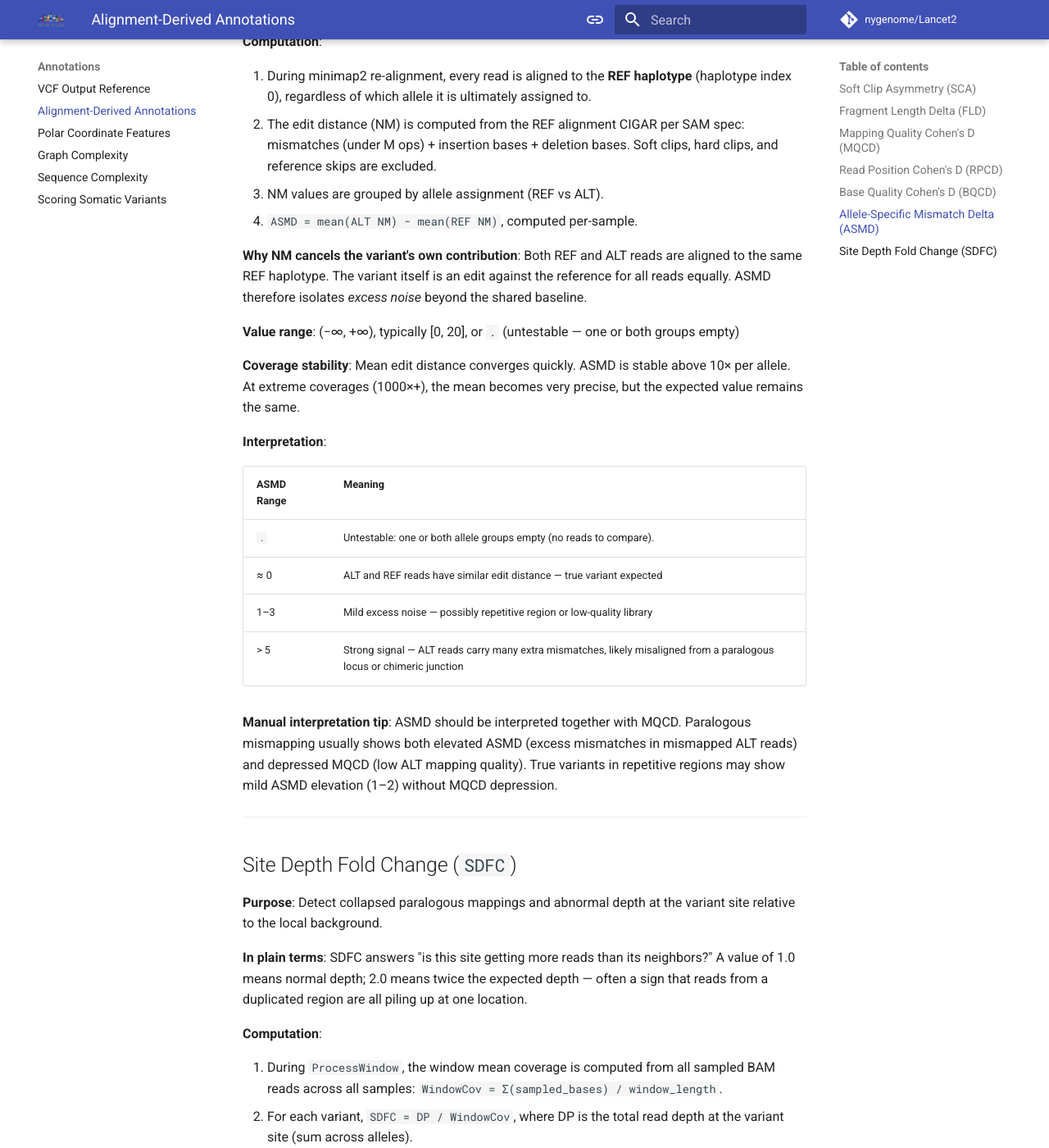
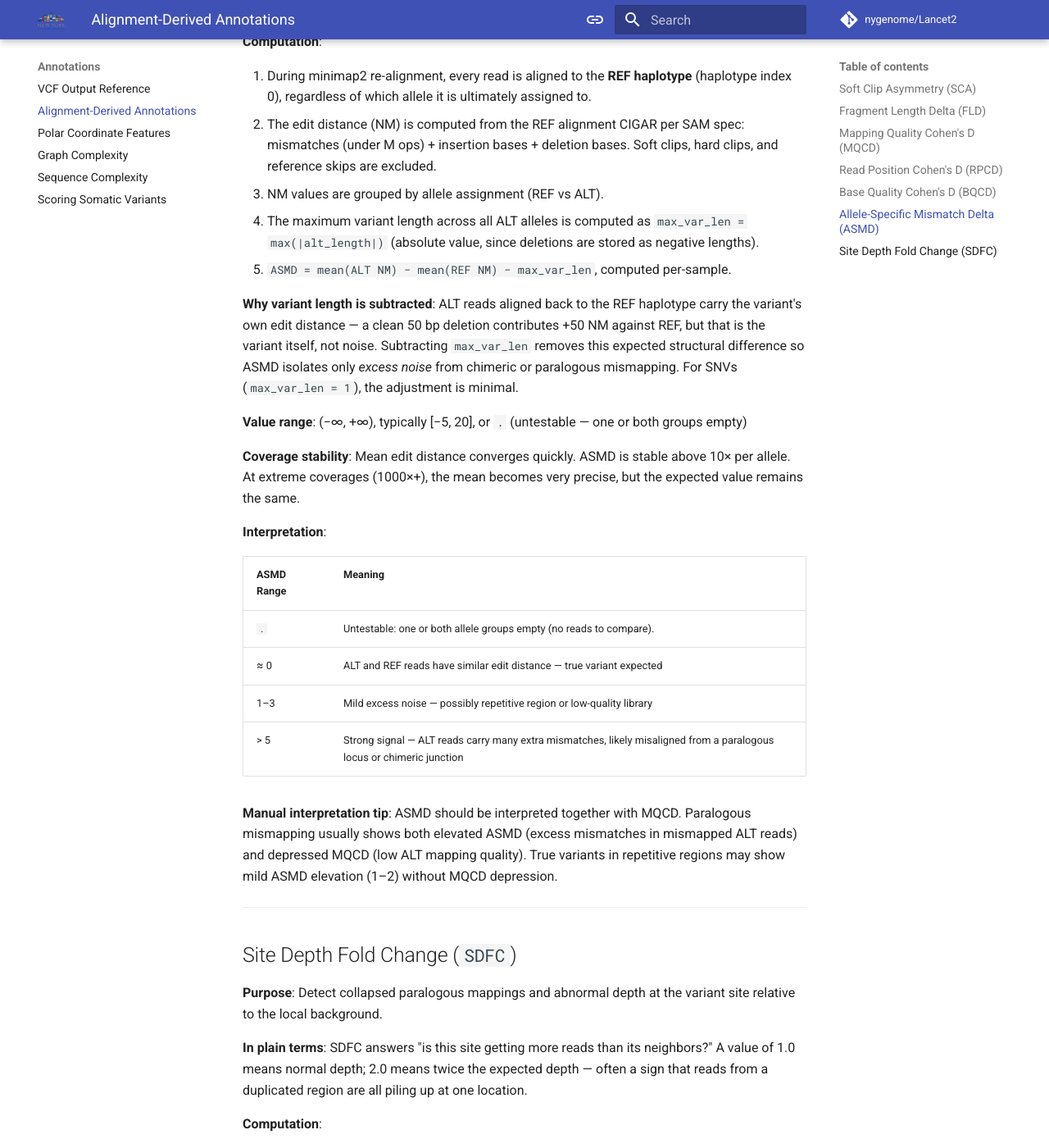
Before and after one commit to omicsnut/Lancet2, an MkDocs documentation site: the page built from docs/guides/alignment_annotations.md, in a window 1280 px wide and 1400 px high, scrolled down 6463 px. Shown: the whole window at 82% size. Built offline with MkDocs 1.6.1 and Material for MkDocs 9.7.7, drawn with Linux system fonts in a browser that asks for light colours; plug-ins that fetch from the network failed and are left out; comment, search, counter and statistics services are not loaded; the version menu is left out; some of the changed text lies outside the part shown.

Commit message:
fix: FLD directionality, ASMD variant length, and SDFC per-sample normalization
ComputeRefEditDistance renamed to ComputeHaplotypeEditDistance:
removed soft-clip penalty that violated SAM spec (NM excludes
clipping) and generalized with hap_idx parameter.

FLD: removed std::abs from AddEvidence insert size tracking to
preserve signed TLEN directionality end-to-end.

ASMD: AlleleMismatchDelta now accepts variant_length and subtracts
it from ALT mean NM. A clean 50bp deletion contributes +50 NM
against REF, which is the variant itself, not noise.

SDFC: refactored from combined all-sample window coverage to
per-sample normalization via SampleInfo::SampledCov() and a
PerSampleCov type alias. Hoisted loop-invariant feat_flags and
per_sample_cov above the component loop in variant_builder.cpp.

Updated all code comments, VCF header descriptions, and website
documentation (alignment_annotations.md, vcf_output.md).

BREAKING CHANGE: NM values decrease (soft-clip penalty removed).
ASMD values decrease for indels (variant length subtracted).
SDFC values now differ between tumor and normal samples.

```diff
--- a/docs/guides/alignment_annotations.md
+++ b/docs/guides/alignment_annotations.md
@@ -263,14 +263,19 @@
    mismatches (under M ops) + insertion bases + deletion bases. Soft clips,
    hard clips, and reference skips are excluded.
 3. NM values are grouped by allele assignment (REF vs ALT).
-4. `ASMD = mean(ALT NM) − mean(REF NM)`, computed per-sample.
+4. The maximum variant length across all ALT alleles is computed as
+   `max_var_len = max(|alt_length|)` (absolute value, since deletions are
+   stored as negative lengths).
+5. `ASMD = mean(ALT NM) − mean(REF NM) − max_var_len`, computed per-sample.
 
-**Why NM cancels the variant's own contribution**: Both REF and ALT reads are
-aligned to the same REF haplotype. The variant itself is an edit against the
-reference for all reads equally. ASMD therefore isolates *excess noise* beyond
-the shared baseline.
+**Why variant length is subtracted**: ALT reads aligned back to the REF
+haplotype carry the variant's own edit distance — a clean 50 bp deletion
+contributes +50 NM against REF, but that is the variant itself, not noise.
+Subtracting `max_var_len` removes this expected structural difference so ASMD
+isolates only *excess noise* from chimeric or paralogous mismapping. For SNVs
+(`max_var_len = 1`), the adjustment is minimal.
 
-**Value range**: (−∞, +∞), typically [0, 20], or `.` (untestable — one or both groups empty)
+**Value range**: (−∞, +∞), typically [−5, 20], or `.` (untestable — one or both groups empty)
 
 **Coverage stability**: Mean edit distance converges quickly. ASMD is stable
 above 10× per allele. At extreme coverages (1000×+), the mean becomes very
@@ -305,11 +310,16 @@
 
 **Computation**:
 
-1. During `ProcessWindow`, the window mean coverage is computed from all
-   sampled BAM reads across all samples:
-   `WindowCov = Σ(sampled_bases) / window_length`.
-2. For each variant, `SDFC = DP / WindowCov`, where DP is the total read
-   depth at the variant site (sum across alleles).
+1. During `ProcessWindow`, a per-sample window coverage map is built:
+   for each sample, `SampleWindowCov = sample_sampled_bases / window_length`.
+2. For each variant and each sample, `SDFC = sample_DP / SampleWindowCov`, where
+   sample_DP is this sample's total read depth at the variant site (sum across alleles).
+
+**Why per-sample normalization**: Tumor and normal samples have different
+sequencing depths. A shared combined coverage would give both samples the same
+SDFC value, masking depth spikes in the low-coverage sample and diluting them
+in the high-coverage one. Per-sample normalization lets a 200× tumor and a 30×
+normal each detect their own paralogous mapping artifacts independently.
 
 **Why window mean coverage**: The window (≥ 1000 bp, enforced minimum) averages
 read depth across hundreds of positions, providing a stable local background
```
Also changed, not shown: docs/guides/vcf_output.md (+2 -2 lines), 7 other files.
